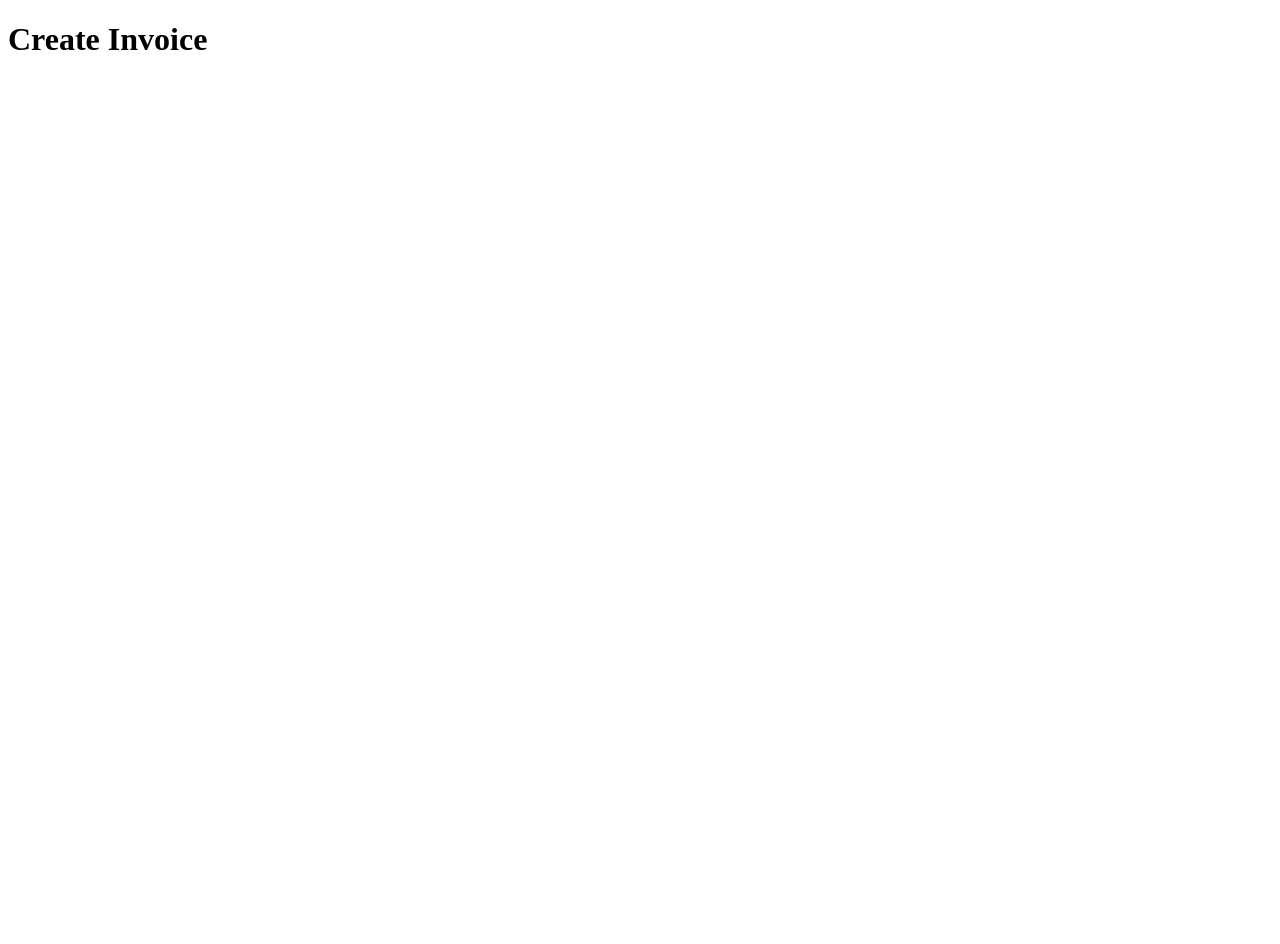
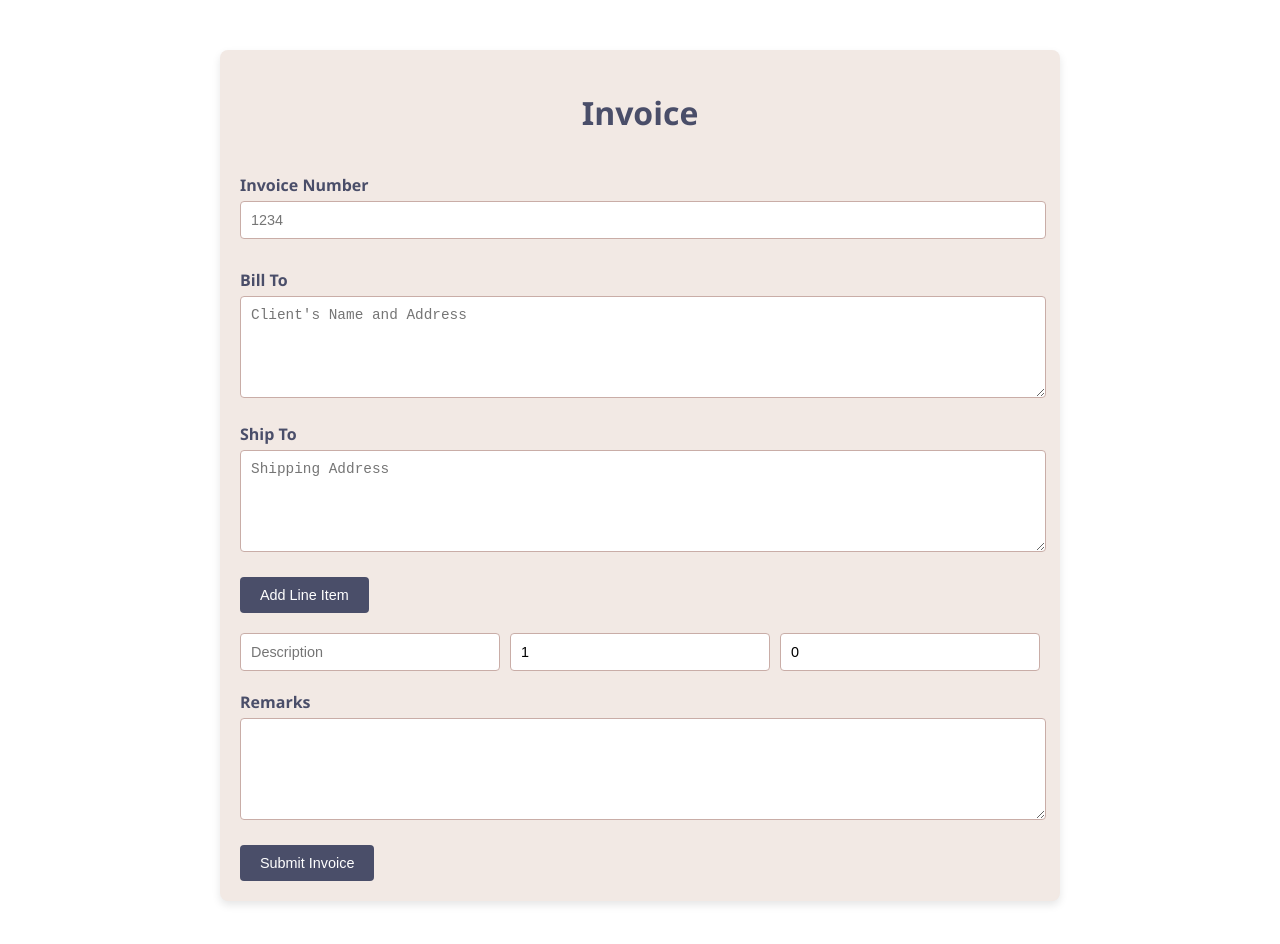
Before and after one commit to prashantpaddune/Bill-Ease, a React (Create React App) app: page /create in a window 1280 px wide. Shown: the top 944 px of the page. Before the commit the page ends 800 px from the top, so only its background shows below. Built offline with nearby package versions, Linux system fonts and the light colour scheme.

Commit message:
chore: basic layout
Signed-off-by: prashantpaddune <padadunep@gmail.com>

```diff
--- a/package.json
+++ b/package.json
@@ -5,8 +5,10 @@
   "dependencies": {
     "react": "^18.2.0",
     "react-dom": "^18.2.0",
+    "react-hook-form": "^7.48.2",
     "react-router-dom": "6",
-    "react-scripts": "5.0.1"
+    "react-scripts": "5.0.1",
+    "styled-components": "^6.1.0"
   },
   "scripts": {
     "start": "react-scripts start",
--- a/src/components/CreateInvoice/index.js
+++ b/src/components/CreateInvoice/index.js
@@ -1,10 +1,70 @@
+import React from 'react';
+import {useFieldArray, useForm} from "react-hook-form";
+import { InvoiceContainer, Button, ErrorMessage, LineItem, LineItemsContainer, LineInput, Input, Header, Label, Title, TextArea, FieldSet} from "./styles";
 
-const CreateInvoice = () => {
+const Invoice = () => {
+    const { register, control, handleSubmit, formState: { errors } } = useForm({
+        defaultValues: {
+            lineItems: [{ description: '', quantity: 1, rate: 0 }],
+        },
+    });
+
+    const { fields, append, remove } = useFieldArray({
+        control,
+        name: 'lineItems',
+    });
+
+    const onSubmit = (data) => {
+        console.log(data);
+    };
+
     return (
-        <div>
-        <h1>Create Invoice</h1>
-        </div>
+        <InvoiceContainer>
+            <form onSubmit={handleSubmit(onSubmit)}>
+                <Header>
+                    <Title>Invoice</Title>
+                </Header>
+
+                <FieldSet>
+                    <Label>Invoice Number</Label>
+                    <Input {...register('invoiceNumber', { required: 'Invoice number is required' })} type="text" placeholder="1234" />
+                    {errors.invoiceNumber && <ErrorMessage>{errors.invoiceNumber.message}</ErrorMessage>}
+                </FieldSet>
+
+                <FieldSet>
+                    <Label>Bill To</Label>
+                    <TextArea {...register('billTo', { required: 'Billing information is required',  })} placeholder="Client's Name and Address" />
+                    {errors.billTo && <ErrorMessage>{errors.billTo.message}</ErrorMessage>}
+                </FieldSet>
+
+                <FieldSet>
+                    <Label>Ship To</Label>
+                    <TextArea {...register('shipTo', { required: 'Shipping information is required' })} placeholder="Shipping Address"/>
+                    {errors.shipTo && <ErrorMessage>{errors.shipTo.message}</ErrorMessage>}
+                </FieldSet>
+
+                    <Button type="button" onClick={() => append({ description: '', quantity: 1, rate: 0 })}>
+                        Add Line Item
+                    </Button>
+
+                <LineItemsContainer>
+                    {fields.map((item, index) => (
+                        <LineItem key={item.id}>
+                            <LineInput {...register(`lineItems.${index}.description`, { required: 'Description is required' })} type="text" placeholder="Description" />
+                            <LineInput {...register(`lineItems.${index}.quantity`, { required: 'Quantity is required' })} type="number" placeholder="Quantity" />
+                            <LineInput {...register(`lineItems.${index}.rate`, { required: 'Rate is required' })} type="number" placeholder="Rate" />
+                        </LineItem>
+                    ))}
+                </LineItemsContainer>
+
+                <FieldSet>
+                    <Label>Remarks</Label>
+                    <TextArea {...register('Remark')} rows="4" />
+                </FieldSet>
+                <Button type="submit">Submit Invoice</Button>
+            </form>
+        </InvoiceContainer>
     );
-}
+};
 
-export default CreateInvoice;
+export default Invoice;
--- /dev/null
+++ b/src/components/CreateInvoice/styles.js
@@ -0,0 +1,111 @@
+import styled from "styled-components";
+
+const colors = {
+    primary: '#4a4e69',
+    secondary: '#9a8c98',
+    background: '#f2e9e4',
+    light: '#c9ada7',
+    dark: '#22223b',
+};
+
+const InvoiceContainer = styled.div`
+  background: ${colors.background};
+  color: ${colors.dark};
+  max-width: 800px;
+  margin: 50px auto;
+  padding: 20px;
+  box-shadow: 0 4px 8px rgba(0, 0, 0, 0.1);
+  border-radius: 8px;
+  font-family: 'Segoe UI', Tahoma, Geneva, Verdana, sans-serif;
+`;
+
+const Header = styled.div`
+  text-align: center;
+  margin-bottom: 40px;
+`;
+
+const Title = styled.h1`
+  font-size: 2rem;
+  color: ${colors.primary};
+`;
+
+const FieldSet = styled.div`
+  margin-bottom: 20px;
+`;
+
+const Label = styled.label`
+  display: block;
+  margin-bottom: 5px;
+  color: ${colors.primary};
+  font-weight: 600;
+`;
+
+const Input = styled.input`
+  width: 98%;
+  padding: 10px;
+  margin-bottom: 10px;
+  border: 1px solid ${colors.light};
+  border-radius: 4px;
+  font-size: 0.9rem;
+`;
+
+const TextArea = styled.textarea`
+  width: 98%;
+  padding: 10px;
+  border: 1px solid ${colors.light};
+  border-radius: 4px;
+  resize: vertical;
+  font-size: 0.9rem;
+  height: 80px;
+`;
+
+const LineItemsContainer = styled.div`
+  margin-top: 20px;
+`;
+
+const LineItem = styled.div`
+  display: flex;
+  justify-content: space-between;
+  align-items: center;
+  margin-bottom: 10px;
+`;
+
+const LineInput = styled(Input)`
+  flex: 1;
+  &:not(:last-child) {
+    margin-right: 10px;
+  }
+`;
+
+const Button = styled.button`
+  padding: 10px 20px;
+  background-color: ${colors.primary};
+  color: white;
+  border: none;
+  border-radius: 4px;
+  cursor: pointer;
+  font-size: 0.9rem;
+  &:hover {
+    background-color: ${colors.dark};
+  }
+`;
+
+const ErrorMessage = styled.span`
+  color: red;
+  font-size: 0.8rem;
+`;
+
+export {
+    InvoiceContainer,
+    Header,
+    Title,
+    FieldSet,
+    Label,
+    Input,
+    TextArea,
+    LineItemsContainer,
+    LineItem,
+    LineInput,
+    Button,
+    ErrorMessage
+}
```
Also changed, not shown: 1 other file (tests, documents, lock files or other folders).
